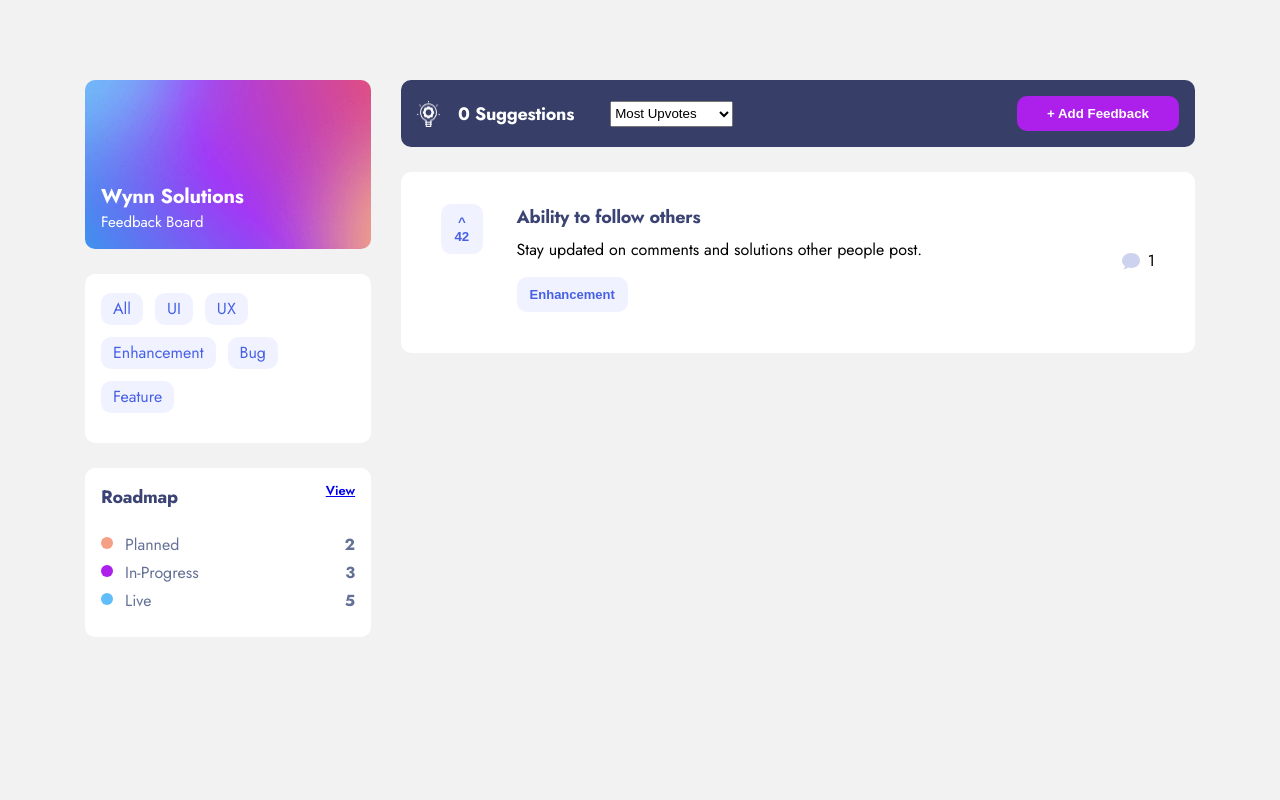
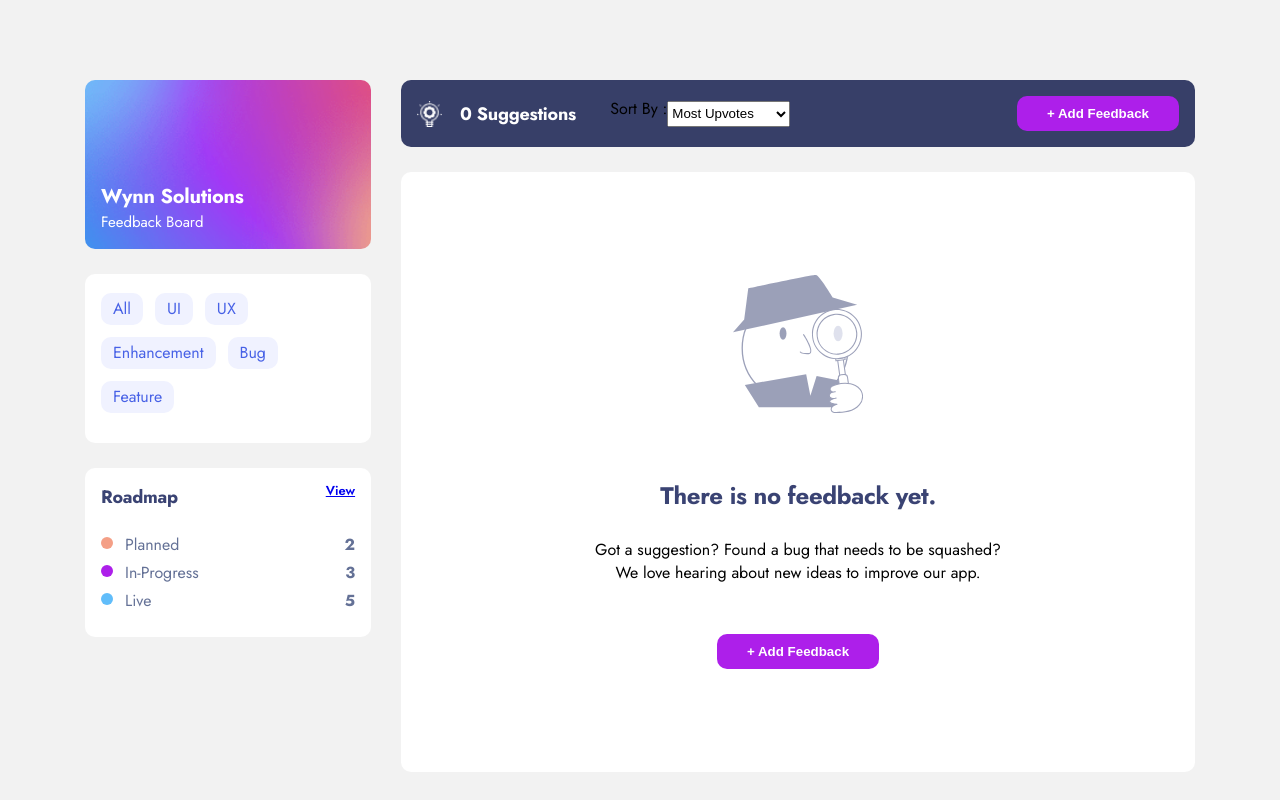
Before and after one commit to jacwynn/product-feedback, a Next.js app: page / in a window 1280 px wide. Built offline with nearby package versions, Linux system fonts and the light colour scheme.

Commit message:
add custom select; add/style empty suggestions

```diff
--- a/src/pages/index.js
+++ b/src/pages/index.js
@@ -47,6 +47,8 @@ export default function Home() {
                 <img src="/images/bulb.png" />
                 <h3>0 Suggestions</h3>
               </div>
+              <div className="custom-select">
+                <label>Sort By :</label>
                 <select>
                   <option>Most Upvotes</option>
                   <option>Least Upvotes</option>
@@ -54,31 +56,17 @@ export default function Home() {
                   <option>Least Comments</option>
                 </select>
               </div>
+            </div>
             <div>
               <button>+ Add Feedback</button>
             </div>
           </header>
-          <div className="suggestions">
-            <div className="suggestions__block">
-              <div className="suggestions__content-container">
-                <div className="suggestions__upvotes">
-                  <button>42</button>
-                </div>
-                <div className="suggestions__content">
-                  <div className="suggestions__title">
-                    <h3>Ability to follow others</h3>
-                  </div>
-                  <div className="suggestions__description">
-                    <p className="primary-body-copy">Stay updated on comments and solutions other people post.</p>
-                  </div>
-                  <div className="suggestions__category">
-                    <button>Enhancement</button>
-                  </div>
-                </div>
-              </div>
-              <div className="suggestions__comments">
-                <span>1</span>
-              </div>
+          <div className="suggestions empty">
+            <img src="/images/illustration-empty.svg" />
+            <div className="suggestions__empty-content">
+              <h1>There is no feedback yet.</h1>
+              <p className="primary-body-copy">Got a suggestion? Found a bug that needs to be squashed? We love hearing about new ideas to improve our app.</p>
+              <button>+ Add Feedback</button>
             </div>
           </div>
         </main>
--- a/src/styles/globals.scss
+++ b/src/styles/globals.scss
@@ -348,6 +348,36 @@ header {
       margin-right: 0.5em;
     }
   }
+  &.empty {
+    border-radius: 10px;
+    background-color: var(--color-white);
+    display: flex;
+    flex-direction: column;
+    align-items: center;
+    justify-content: center;
+    min-height: 37.5rem;
+    img {
+      width: 8.125rem;
+      margin-bottom: 4.0625rem;
+    }
+  }
+  &__empty-content {
+    max-width: 25.625rem;
+    text-align: center;
+    h1 {
+      font-weight: 700;
+      margin-bottom: 1.5625rem;
+    }
+    p {
+      margin-bottom: 3.125rem;
+    }
+    button { //need to standardize and streamline this
+      background-color: var(--button-primary);
+      &:hover {
+        background-color: var(--button-primary-hover);
+      }
+    }
+  }
 }
 
 //need to standardize primary button
```
Also changed, not shown: public/images/illustration-empty.svg (added). Lines whose indentation alone changed are shown as unchanged.
